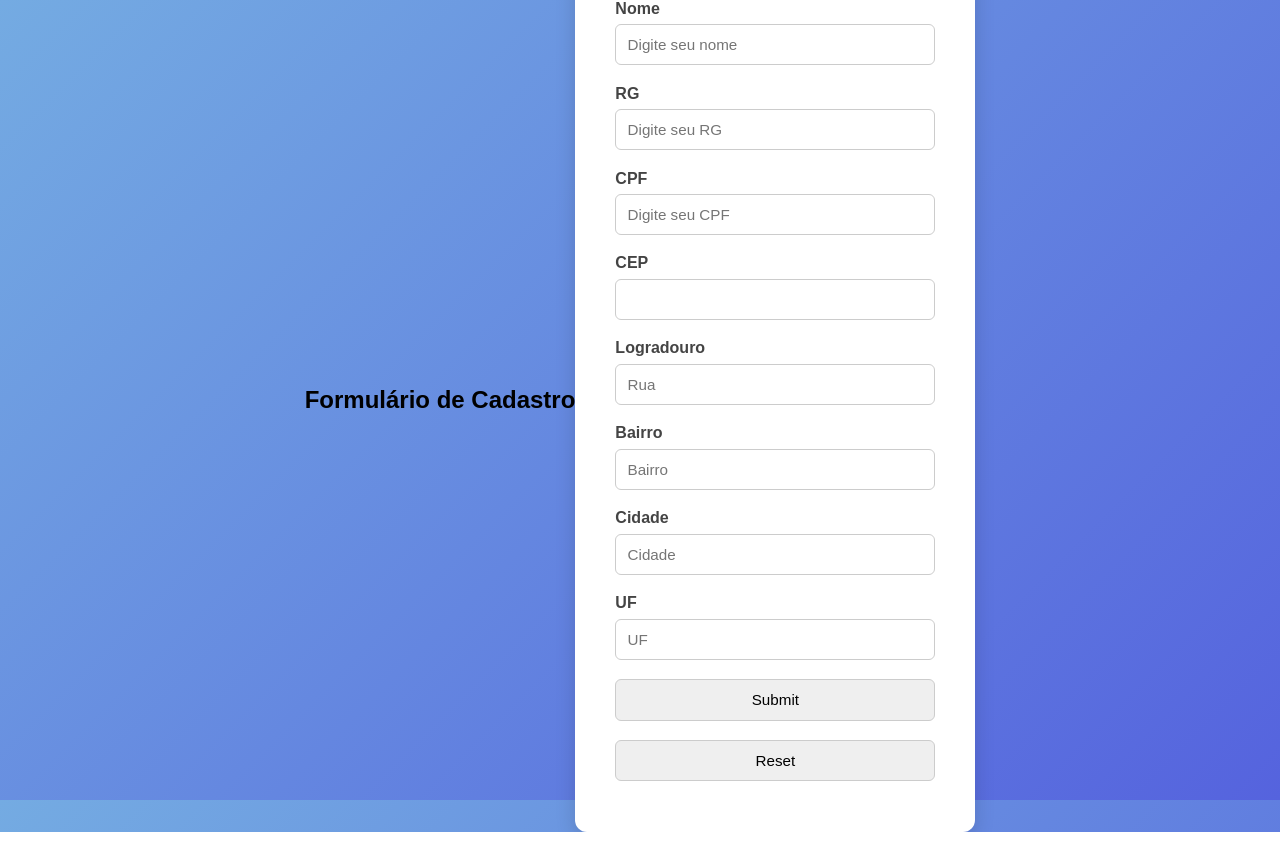
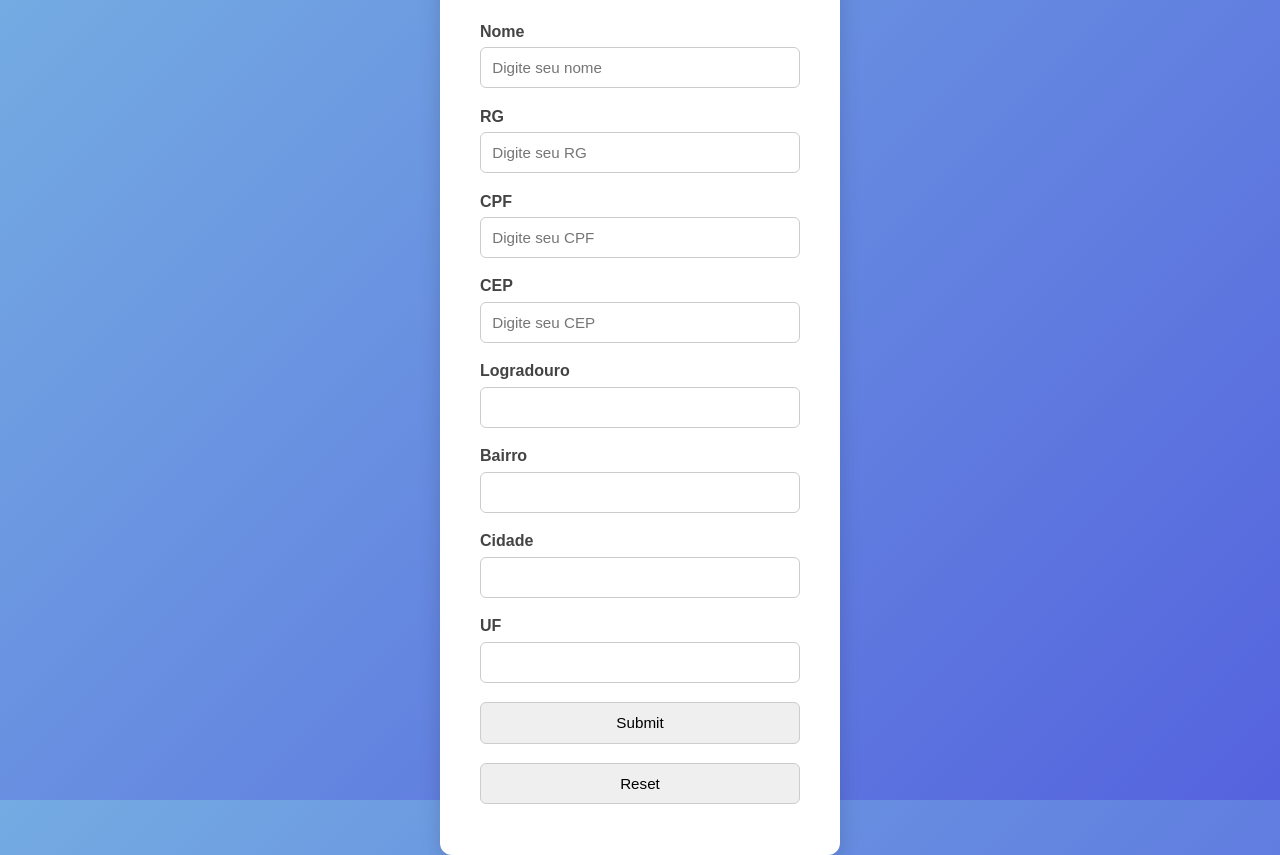
Before and after one commit to czar33/Aula_IUWEB, a plain HTML site: page index.html in a window 1280 px wide. Before the commit the page ends 832 px from the top, so only its background shows below. Drawn offline with Linux system fonts and the light colour scheme.

Commit message:
ADD: novo desing da pagina FIX: correção do problema do script e API

```diff
--- a/index.html
+++ b/index.html
@@ -1,14 +1,16 @@
 <!DOCTYPE html>
 <html lang="pt-br">
 <head>
-    <link rel="stylesheet" href="CSS/estilo.css">
     <meta charset="UTF-8">
     <meta name="viewport" content="width=device-width, initial-scale=1.0">
+    <link rel="stylesheet" href="CSS/estilo.css">
+    <script src="JS/script.js"></script>
     <title>Consulta de CEP via API</title>
 </head>
 <body>
+    <div class="form-container">
         <h2> Formulário de Cadastro </h2>
-    <div class ="form-container">
+        <br>
         <form method="get" action=".">
         <label for="nome"> Nome </label>
         <input name="nome" id="nome" placeholder="Digite seu nome">
@@ -17,18 +19,18 @@
         <label for="cpf"> CPF </label>
         <input name="cpf" id="cpf" placeholder="Digite seu CPF">
         <label for="cep"> CEP </label>
-            <input name="cep" id="cep" value="" onblur=" pesquisacep(this.value);">
+        <input name="cep" id="cep" value="" onblur="pesquisacep(this.value);" placeholder="Digite seu CEP">
         <label for="logradouro"> Logradouro </label>
-            <input name="logradouro" id="logradouro" placeholder="Rua">
+        <input name="logradouro" id="logradouro">
         <label for="bairro"> Bairro </label>
-            <input name="bairro" id="bairro" placeholder="Bairro">
+        <input name="bairro" id="bairro">
         <label for="cidade"> Cidade </label>
-            <input name="cidade" id="cidade" placeholder="Cidade">
+        <input name="cidade" id="cidade">
         <label for="uf"> UF </label>
-            <input name="uf" id="uf" placeholder="UF">
+        <input name="uf" id="uf">
         <input type="submit"> </button>
         <input type="reset"> </button>
-            <script src="script.js"></script>
+
     </form>
 </div>
 </body>
```
Lines whose indentation alone changed are shown as unchanged.
